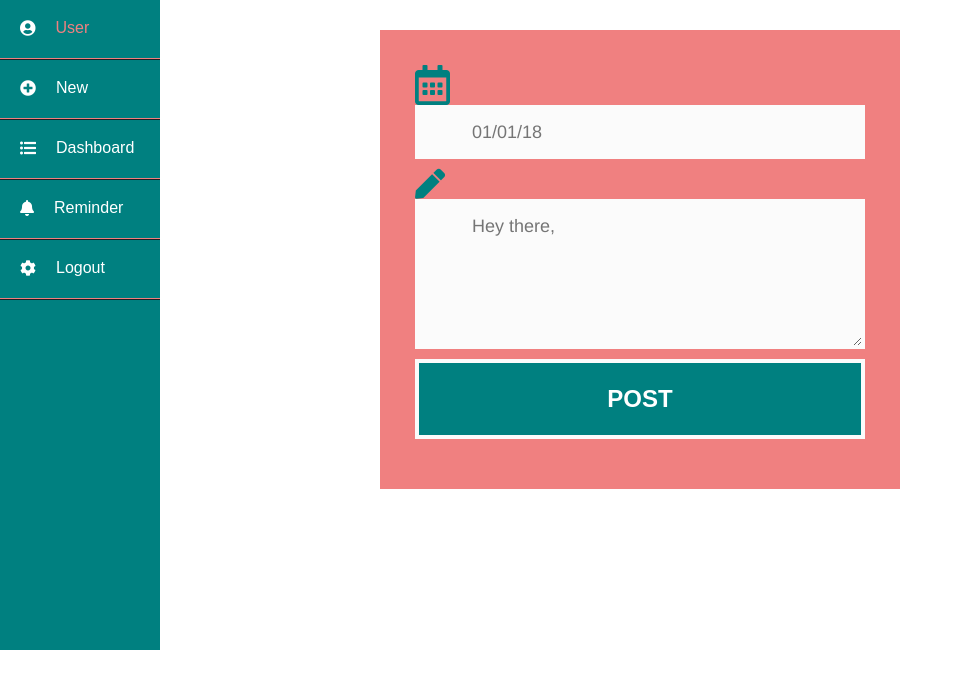
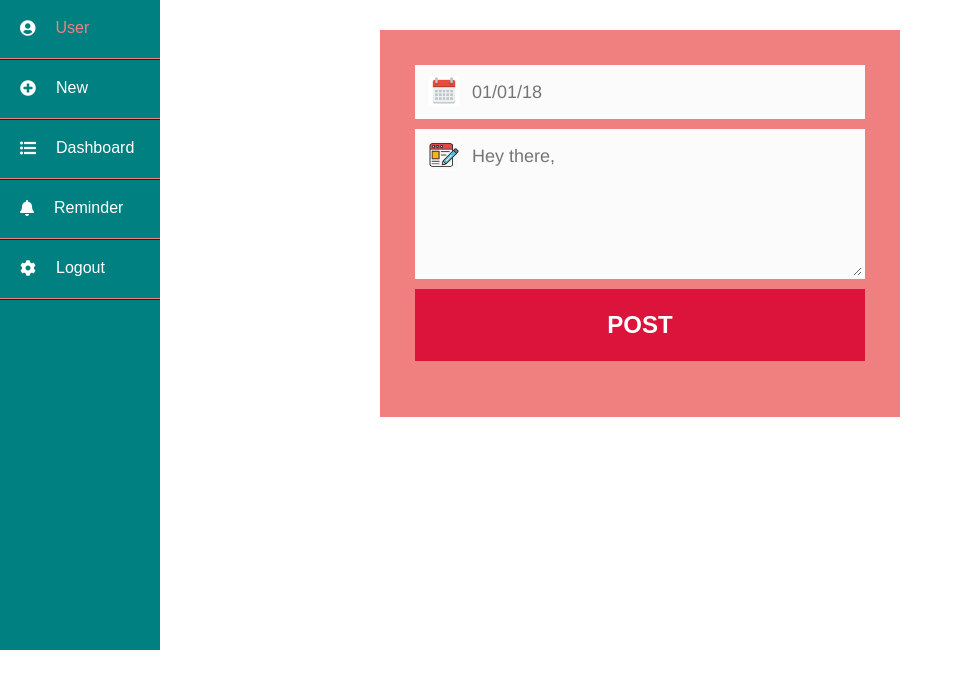
Before and after one commit to inventiphGuru/DIARY, a plain HTML site: page UI/Design/create.html in a window 1280 px wide. Shown: the whole page, without its empty margins (0-963 px from the left). Drawn offline with Linux system fonts and the light colour scheme.

Commit message:
[FIX]-#158942867]Fix logo in textarea

```diff
--- a/UI/Design/create.css
+++ b/UI/Design/create.css
@@ -173,43 +173,43 @@ textarea:focus {
     font-family: 'Montserrat', Arial, Helvetica, sans-serif;
     float: left;
     width: 100%;
-    border: #fbfbfb solid 4px;
+    border: #fbfbfb solid 0;
     cursor: pointer;
-    background-color: teal;
+    background-color: crimson;
     color: white;
     font-size: 24px;
     padding-top: 22px;
     padding-bottom: 22px;
-    -webkit-transition: all 0.3s;
-    -moz-transition: all 0.3s;
-    transition: all 0.3s;
+    -webkit-transition: all 0.5s;
+    -moz-transition: all 0.5s;
+    transition: all 0.5s;
     margin-top: -4px;
     font-weight: 700;
 }
 
 #button-b:hover {
     background-color: rgba(0, 0, 0, 0);
-    color: lightcoral;
+    color: white;
 }
 
 .submit:hover {
-    color: lightcoral;
+    color: lightblue;
 }
 
 .ease {
     width: 0px;
     height: 74px;
     background-color: #fbfbfb;
-    -webkit-transition: .3s ease;
-    -moz-transition: .3s ease;
-    -o-transition: .3s ease;
-    -ms-transition: .3s ease;
-    transition: .3s ease;
+    -webkit-transition: .5s ease;
+    -moz-transition: .5s ease;
+    -o-transition: .5s ease;
+    -ms-transition: .5s ease;
+    transition: .5s ease;
 }
 
 .submit:hover .ease {
     width: 100%;
-    background-color: teal;
+    background-color: #13d163;
 }
 
 @media only screen and (max-width: 580px) {
@@ -222,3 +222,33 @@ textarea:focus {
         padding-right: 3%;
     }
 }
+
+#date {
+    background-image: url(image/schedule.png);
+    background-size: 30px 30px;
+    background-position: 11px 8px;
+    background-repeat: no-repeat;
+}
+
+#date:focus {
+    background-image: url(image/schedule.png);
+    background-size: 30px 30px;
+    background-position: 8px 5px;
+    background-position: 11px 8px;
+    background-repeat: no-repeat;
+}
+
+#post {
+    background-image: url(image/abc.jpeg);
+    background-size: 30px 30px;
+    background-position: 11px 8px;
+    background-repeat: no-repeat;
+}
+
+#post:focus {
+    background-image: url(image/abc.jpeg);
+    background-size: 30px 30px;
+    background-position: 8px 5px;
+    background-position: 11px 8px;
+    background-repeat: no-repeat;
+}
--- a/UI/Design/create.html
+++ b/UI/Design/create.html
@@ -18,14 +18,12 @@
                 <form class="form" id="form1">
 
                     <p class="name">
-                        <i style="font-size:40px; color:teal" class="far fa-calendar-alt"></i>
-                        <input name="name" type="text" class="content" placeholder="01/01/18" id="name" />
+                        <input name="date" type="text" class="content" placeholder="01/01/18" id="date" />
 
                     </p>
 
                     <p class="text">
-                        <i style="font-size:30px; color:teal" class="fas fa-pen"></i>
-                        <textarea name="text" class="content" placeholder="Hey there,"></textarea>
+                        <textarea name="text" class="content" placeholder="Hey there," id="post"></textarea>
                     </p>
 
 
```
Also changed, not shown: UI/Design/image/abc.jpeg (added), UI/Design/image/schedule.png (added).
